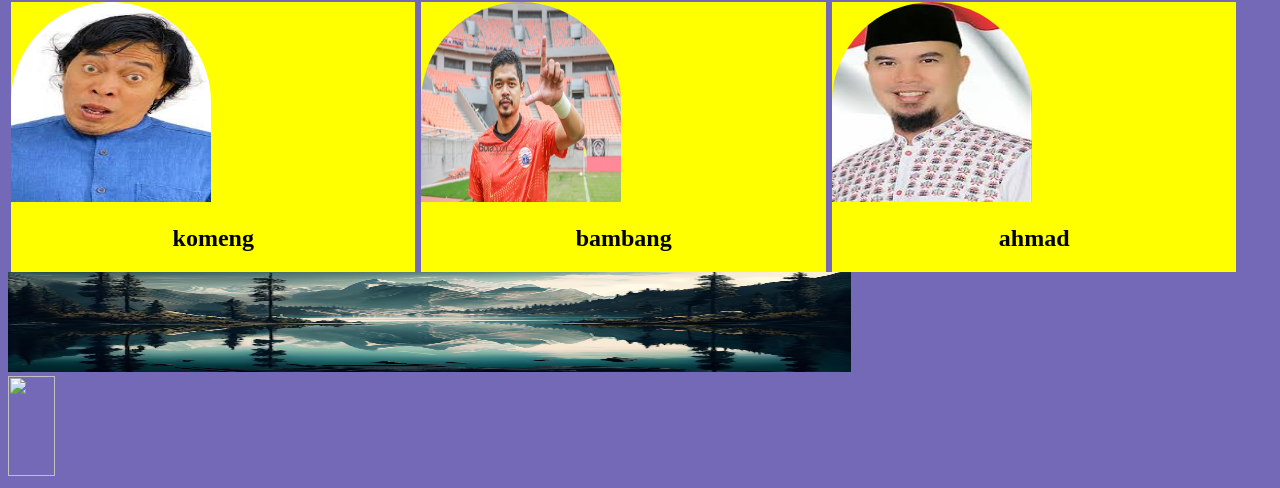
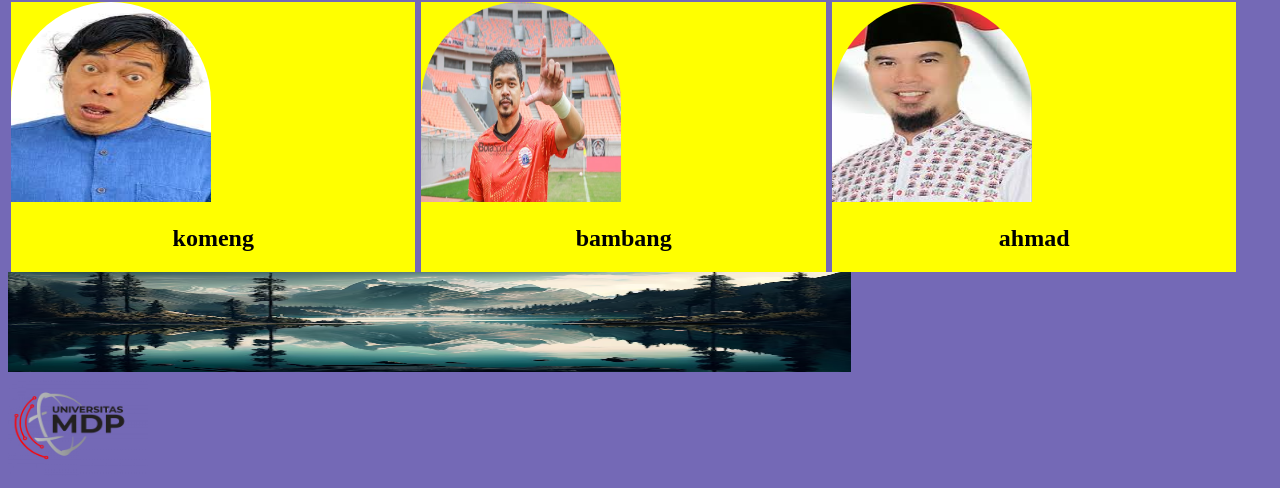
Before and after one commit to FelixHu03/PW1IF21Felix, a plain HTML site: page dosen.html in a window 1280 px wide. Shown: the part 429-917 px from the top of the page. Drawn offline with Linux system fonts and the light colour scheme.

Commit message:
mmperbaiki img mdp

```diff
--- a/dosen.html
+++ b/dosen.html
@@ -46,7 +46,7 @@
             <img src="img/pemandangan.avif" alt="">
         </div>
         <div class="mdp">
-            <img src="mdp.png" alt="">
+            <img src="img/mdp.png" alt="">
         </div>
     </div>
 </body>
--- a/style.css
+++ b/style.css
@@ -24,6 +24,7 @@ body{
 }
 .pemandangan {
     width: 66.67%;
+    float: left;
 }
 .pemandagan img{
     width: 66.67%;
@@ -31,6 +32,7 @@ body{
 }
 .mdp{
     width: 33.33%;
+    float: left;
 }
 .mdp img{
     width: 33.33%;
```
